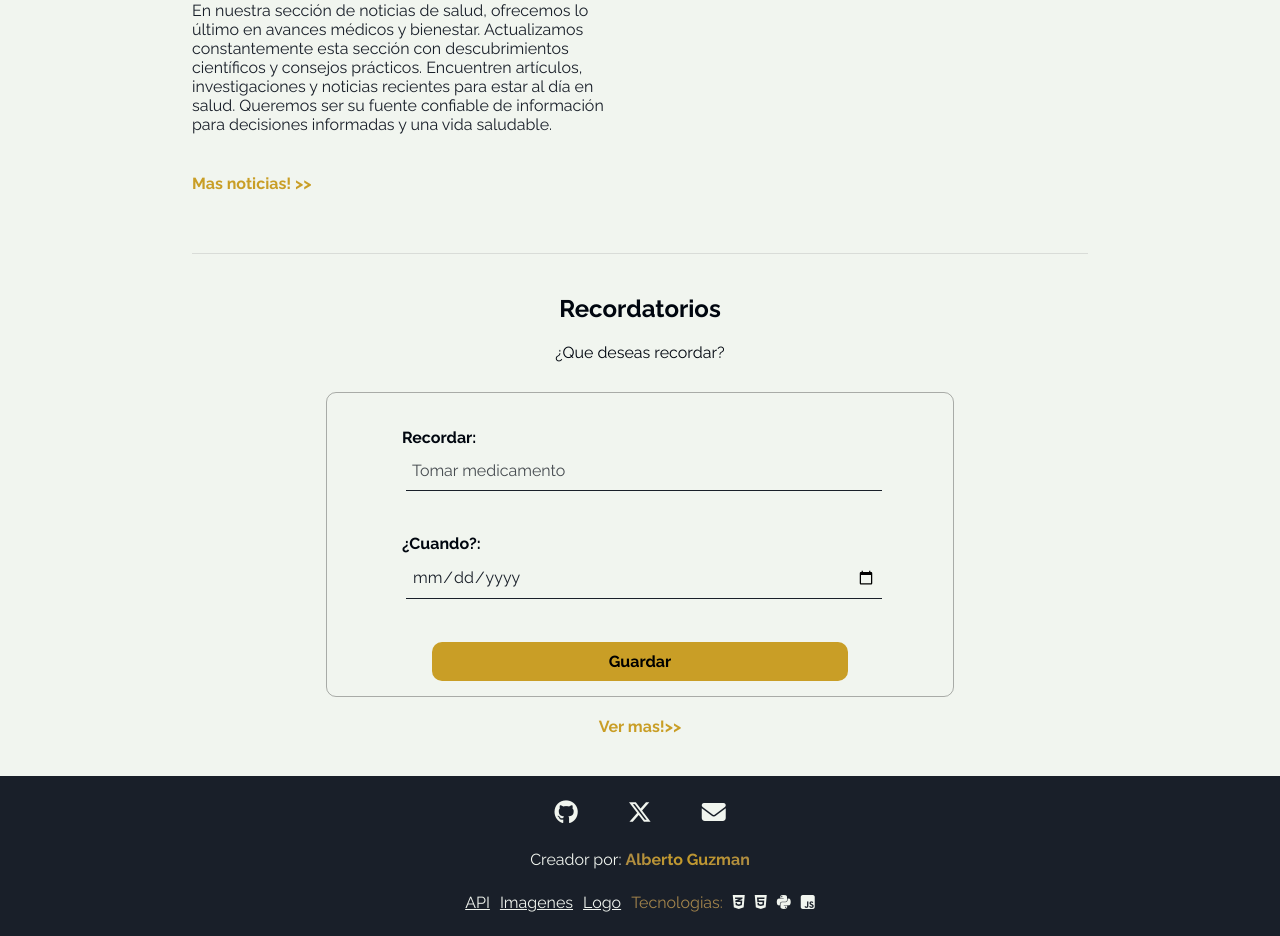
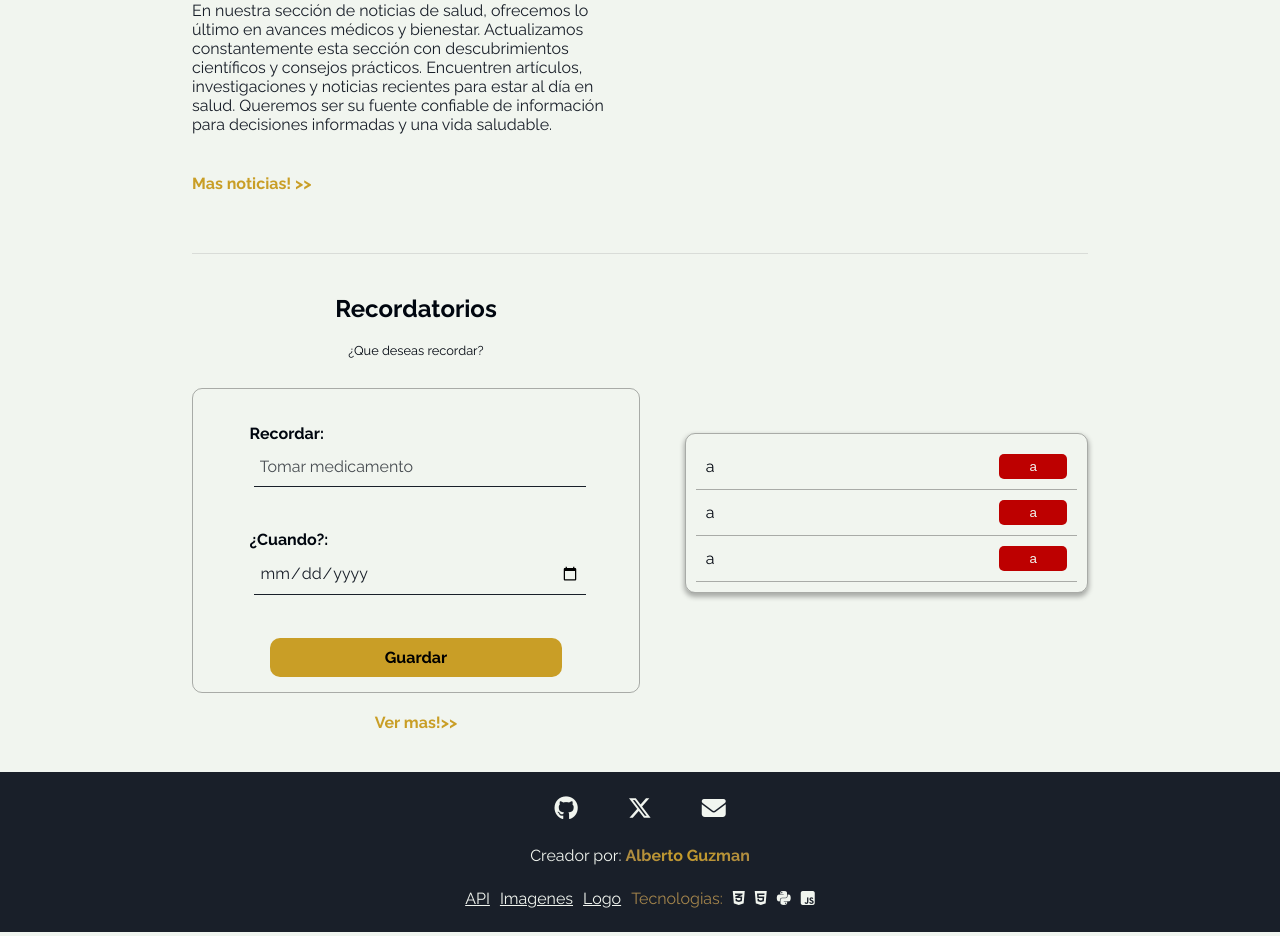
Before and after one commit to TimmyElTaco/CS50-final-project, a Python web app: template templates/index.html in a window 1280 px wide. Shown: the part 1550-2486 px from the top of the page. Run offline with Jinja, Linux system fonts and the light colour scheme; the template is opened without the code that fills it, so the values that code supplies are empty; some libraries are stand-ins or nearby versions.

Commit message:
Add the backend for add reminders
Create the table for the reminders and
give functionality to the section reminders
to create a row for each reminder created

```diff
--- a/static/styles.css
+++ b/static/styles.css
@@ -199,6 +199,7 @@
     .toggle {
         display: block;
     }
+
 }
 
 
@@ -394,11 +395,29 @@
 
 
 #container-remember {
+    display: flex;
+    flex-direction: row;
+    align-items: center;
+    justify-content: space-between;
     margin: 20px 0px 40px 0px;
 }
 
 #container-remember p {
     margin: 20px 0px;
+}
+
+#container-form {
+    display: flex;
+    flex-direction: column;
+    align-items: center;
+    justify-content: center;
+    flex: 0 0 50%;
+    margin-right: 10px;
+}
+
+#container-reminders {
+    max-width: 45%;
+    flex: 0 0 50%;
 }
 
 #form-reminder {
@@ -412,7 +431,7 @@
     margin: 10px 0px 20px 0px;
     gap: 20px;
     font-weight: 700;
-    width: 70%;
+    width: 100%;
 }
 
 #form-reminder label {
@@ -431,6 +450,47 @@
 
 #form-reminder button {
     margin: 0;
+}
+
+#list-reminders {
+    display: flex;
+    flex-direction: column;
+    align-items: center;
+    justify-content: center;
+    max-width: 100%;
+    height: 100%;
+    border: 1px solid var(--border);
+    box-shadow: 0px 3px 5px 1px var(--border);
+    border-radius: 10px;
+    padding: 10px;
+}
+
+.reminder {
+    display: flex;
+    align-items: center;
+    justify-content: center;
+    border-bottom: 1px solid var(--border);
+    width: 100%;
+    padding: 10px;
+    gap: 5px;
+}
+
+.reminder span {
+    overflow: hidden;
+    text-overflow: ellipsis;
+    white-space: nowrap;
+    max-width: 100%;
+    flex: 5;
+}
+
+.reminder button {
+    border: 0;
+    padding: 5px;
+    color: #F1F5EF;
+    background-color: rgb(189, 0, 0);
+    border-radius: 5px;
+    flex: 1;
+    cursor: pointer;
 }
 
 
@@ -627,6 +687,9 @@
         margin: 0;
     }
 
+    #container-reminders {
+        display: none;
+    }
 }
 
 
@@ -750,17 +813,17 @@
     grid-template-rows: 1fr;
     overflow: hidden;
     width: 70%;
-    max-height: 175px;
+    max-height: 150px;
     color: var(--black);
     cursor: pointer;
-    border: 1px solid var(--black);
-    border-radius: 5px;
+    border: 1px solid var(--border);
+    border-radius: 10px;
     transition: all 0.3s ease;
     margin: 20px 0px;
 }
 
 .section-new:hover {
-    opacity: 0.6;
+    opacity: 0.8;
     color: var(--dark-gold);
     border: 1px solid var(--dark-gold);
 }
--- a/templates/index.html
+++ b/templates/index.html
@@ -65,6 +65,7 @@
         </section>
         <div id="division"></div>
         <section id="container-remember">
+            <div id="container-form">
                 <h2>Recordatorios</h2>
                 <p>¿Que deseas recordar?</p>
                 <form id="form-reminder" action="/" method="post">
@@ -80,6 +81,23 @@
                     <button type="submit">Guardar</button>
                 </form>
                 <a class="more" href="/recordatorios">Ver mas!>></a>
+            </div>
+            <div id="container-reminders">
+                <ul id="list-reminders">
+                    <li class="reminder">
+                        <span>a</span>
+                        <button>a</button>
+                    </li>
+                    <li class="reminder">
+                        <span>a</span>
+                        <button>a</button>
+                    </li>
+                    <li class="reminder">
+                        <span>a</span>
+                        <button>a</button>
+                    </li>
+                </ul>
+            </div>
         </section>
     </main>
 {% endblock %}
```
Also changed, not shown: app.py (+33 -3 lines), edad-de-oro.db, 2 other files. Lines whose indentation alone changed are shown as unchanged.
